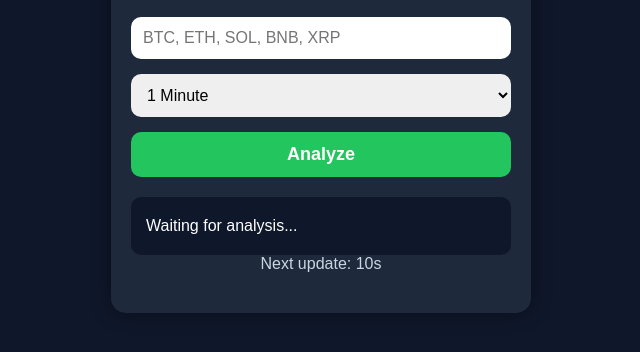
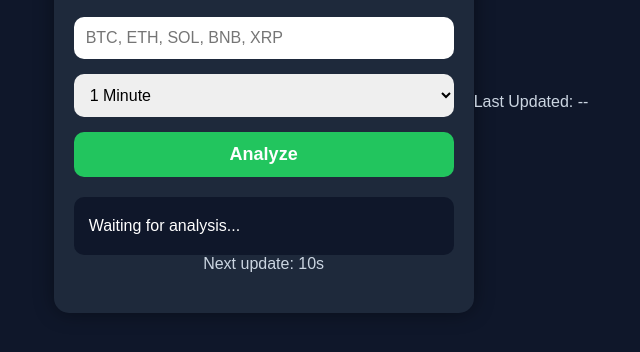
Before and after one commit to miklu69/Crypto-Agent-AI, a plain HTML site: page index.html in a window 1280 px wide. Shown: the part 288-640 px from the top of the page, without its empty margins (319-959 px from the left). Drawn offline with Linux system fonts and the light colour scheme.

Commit message:
Add last updated paragraph to index.html

```diff
--- a/index.html
+++ b/index.html
@@ -41,7 +41,7 @@
 </div>
 <p id="countdown">Next update: 10s</p>
 </div>
-
+<p id="updated">Last Updated: --</p>
 </div>
 
 <script src="indicators.js"></script>
```
